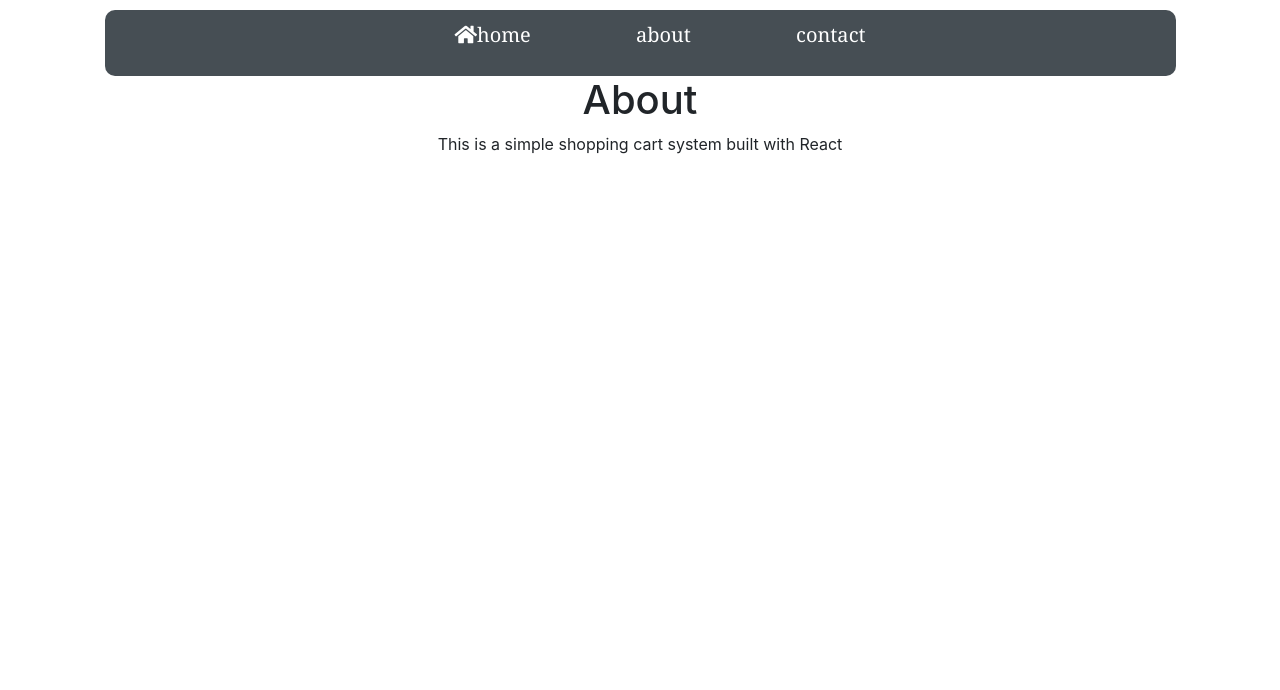
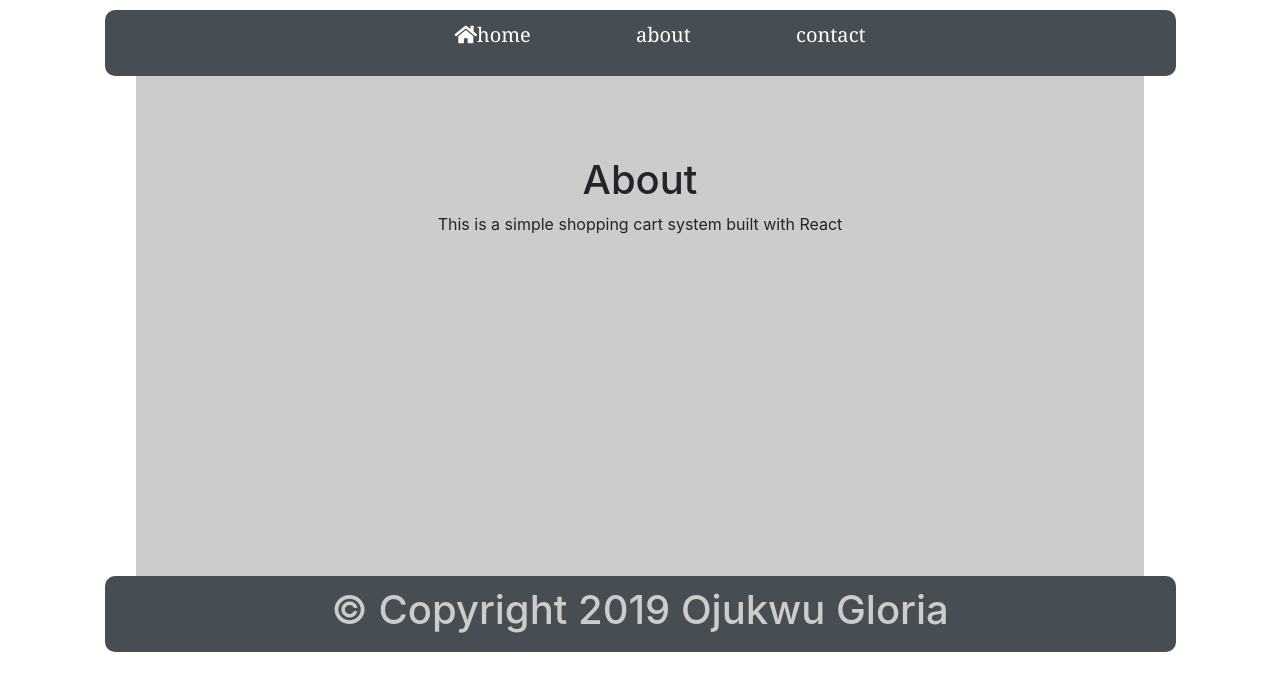
Before and after one commit to gloriaojuks/shop-cart, a React (Create React App) app: page /about in a window 1280 px wide. Shown: the top 690 px of the page. Built offline with nearby package versions, Linux system fonts and the light colour scheme.

Commit message:
slight changes

```diff
--- a/src/App.js
+++ b/src/App.js
@@ -14,10 +14,10 @@ export class App extends Component {
           <Route exact path="/" render={props => (
               <React.Fragment>
                     <Main />
-                    <Footer />
               </React.Fragment>
           )} />
           <Route path="/about" component={About} />
+          <Footer />
       </div>
       </Router>
     )
--- a/src/components/pages/About.js
+++ b/src/components/pages/About.js
@@ -3,7 +3,7 @@ import React from 'react'
 export default function About() {
   return (
    <React.Fragment>
-       <div style={{textAlign: "center"}}>
+       <div style={{textAlign: "center", backgroundColor: "#ccc", width: "100%", maxWidth: "80%", margin: "0 auto", height: "500px", padding: "80px"}}>
             <h1>About</h1>
             <p>This is a simple shopping cart system built with React</p>
        </div>
```
